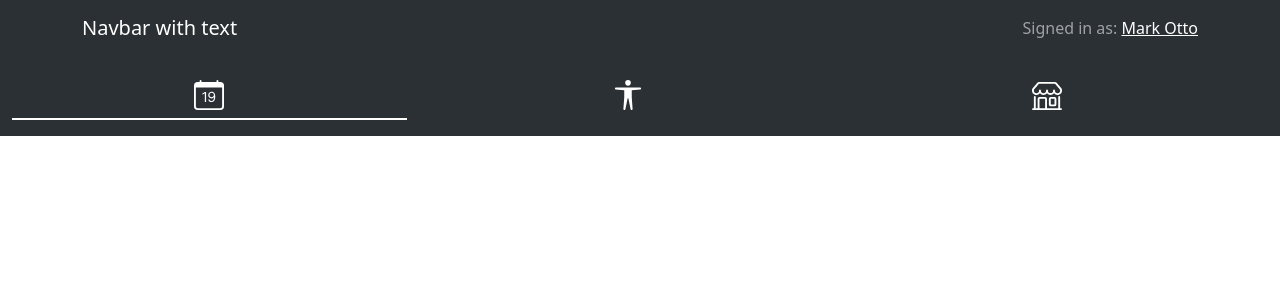
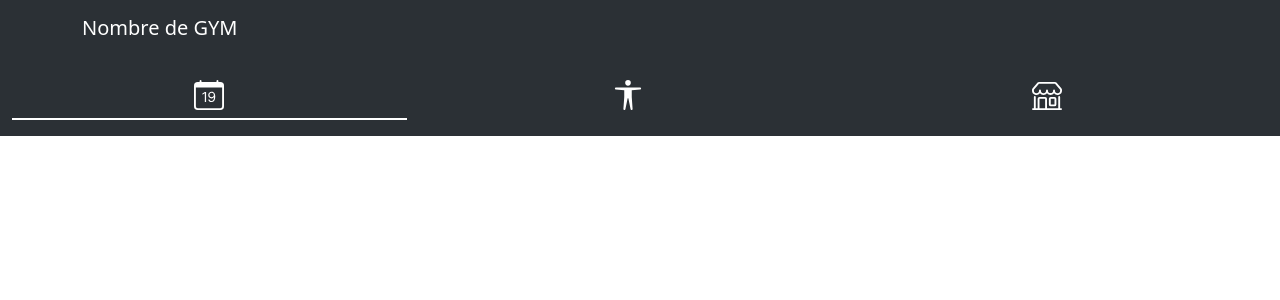
Before and after one commit to MaxiLeguiza/gymapp, a React (Vite) app in the folder gymapp/: page / in a window 1280 px wide. Shown: the top 300 px of the page. Built offline with nearby package versions, Linux system fonts and the light colour scheme.

Commit message:
Subnav
Se finaliza el menu de navegación y comentamos en nav bar

```diff
--- /dev/null
+++ b/gymapp/src/components/CSS/subNav.css
@@ -0,0 +1,6 @@
+[data-bs-theme="blue"] {
+    --bs-body-color: var(--bs-white);
+    --bs-body-color-rgb: #{to-rgb($white)};
+    --bs-body-bg: var(--bs-blue);
+    --bs-body-bg-rgb: #{to-rgb($blue)};
+    --bs-tertiary-bg: #{$blue-600};}
--- a/gymapp/src/components/NavBar.tsx
+++ b/gymapp/src/components/NavBar.tsx
@@ -6,13 +6,13 @@ export const NavBar = () => {
 
     <Navbar className="bg-body-tertiary" data-bs-theme="dark">
       <Container>
-        <Navbar.Brand href="#home">Navbar with text</Navbar.Brand>
+        <Navbar.Brand href="#home">Nombre de GYM</Navbar.Brand>
         <Navbar.Toggle />
-        <Navbar.Collapse className="justify-content-end">
+      {/** <Navbar.Collapse className="justify-content-end">
           <Navbar.Text>
-            Signed in as: <a href="#login">Mark Otto</a>
+            Signed in as: <a href="#login"> Usuario </a>
           </Navbar.Text>
-        </Navbar.Collapse>
+        </Navbar.Collapse> */}
       </Container>
     </Navbar>
   );
--- a/gymapp/src/components/SubNavBar.tsx
+++ b/gymapp/src/components/SubNavBar.tsx
@@ -1,5 +1,5 @@
 import Navbar from "react-bootstrap/Nav";
-
+import "./CSS/subNav.css"
 export const SubNavBar = () => {
   return (
     <Navbar
@@ -8,7 +8,7 @@ export const SubNavBar = () => {
       className="bg-body-tertiary justify-content-center d-flex flex-column flex-sm-row"
       data-bs-theme="dark"
     >
-      <div className="container-fluid">
+      <div className="container-fluid"  >
         {/* Row to hold the icons */}
         <div className="row w-100 justify-content-center">
           {/* First column */}
--- a/gymapp/src/main.tsx
+++ b/gymapp/src/main.tsx
@@ -1,7 +1,6 @@
 import { StrictMode } from 'react'
 import { createRoot } from 'react-dom/client'
 import 'bootstrap/dist/css/bootstrap.min.css';
-
 import { NavBar } from './components/NavBar.tsx'
 import { SubNavBar } from './components/SubNavBar.tsx'
 
```
